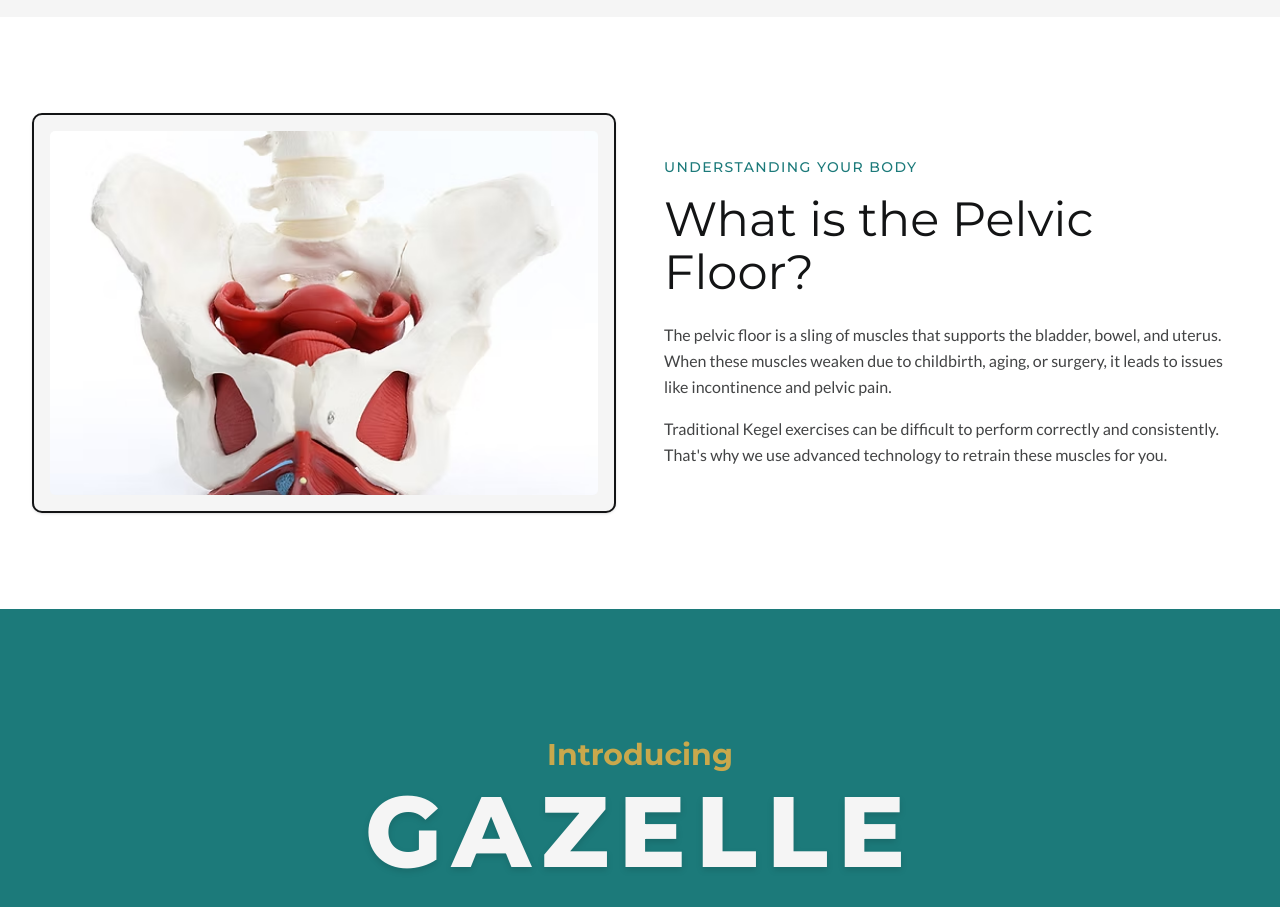
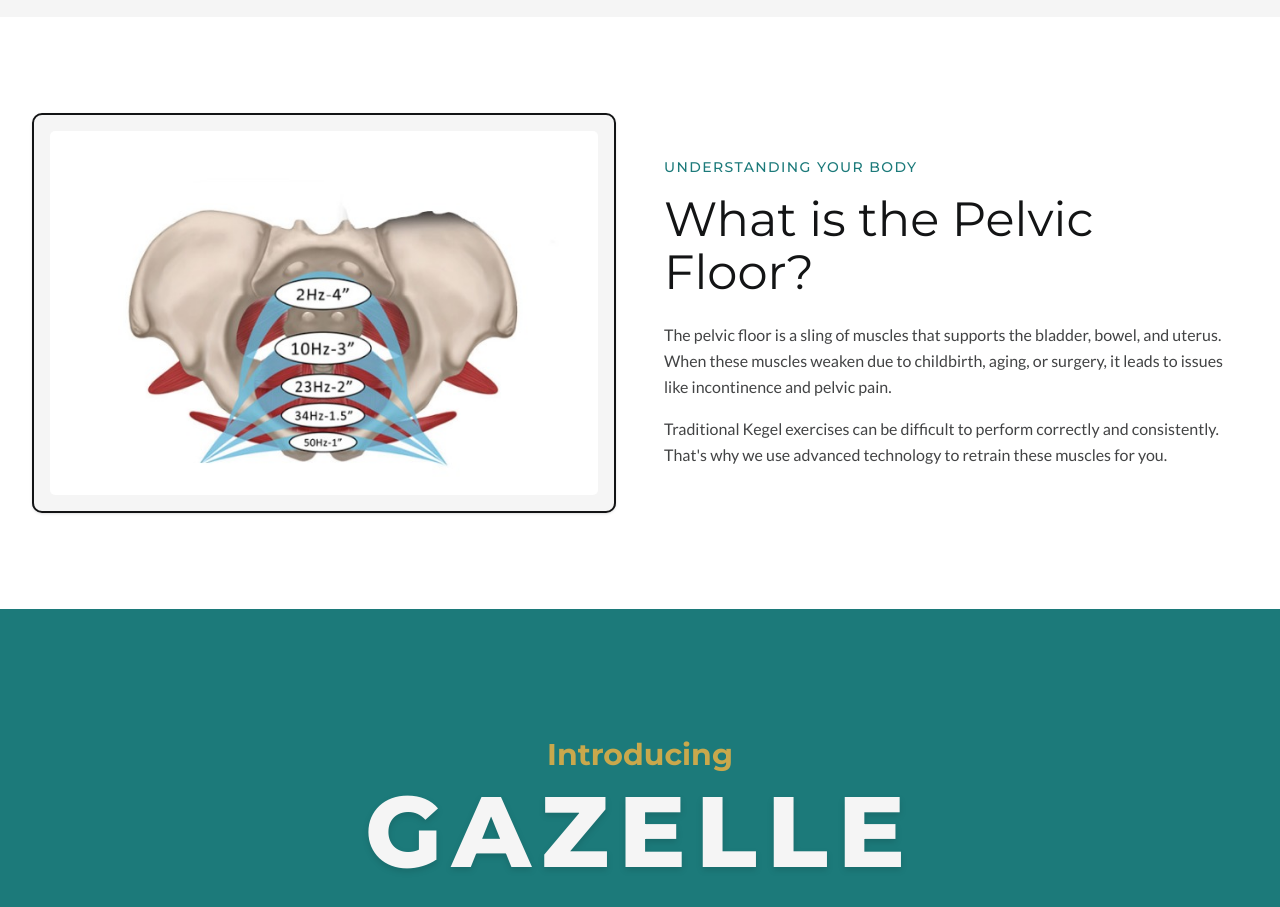
Before and after one commit to Go-Execution/pelvic-gazelle-style-redesign, a React (Vite) app: page / in a window 1280 px wide. Shown: the part 1780-2687 px from the top of the page. Built offline with nearby package versions, Linux system fonts and the light colour scheme; no server answers.

Commit message:
pelvic image updated

```diff
--- a/src/components/sections/AboutChair.jsx
+++ b/src/components/sections/AboutChair.jsx
@@ -11,7 +11,7 @@
           <div className="flex flex-col md:flex-row gap-12 items-center">
             <div className="w-full md:w-1/2">
               <div className="bg-smoke p-4 rounded-[10px] border-2 border-dark shadow-sm h-[300px] md:h-[400px]">
-                 <img src="/images/pelvic imageavif.avif" alt="Pelvic Anatomy" className="w-full h-full object-cover rounded-[5px]" />
+                 <img src="/images/pelvic imageavif.jpeg" alt="Pelvic Anatomy" className="w-full h-full object-cover rounded-[5px]" />
               </div>
             </div>
             <div className="w-full md:w-1/2">
```
Also changed, not shown: public/images/pelvic imageavif.jpeg (added).
